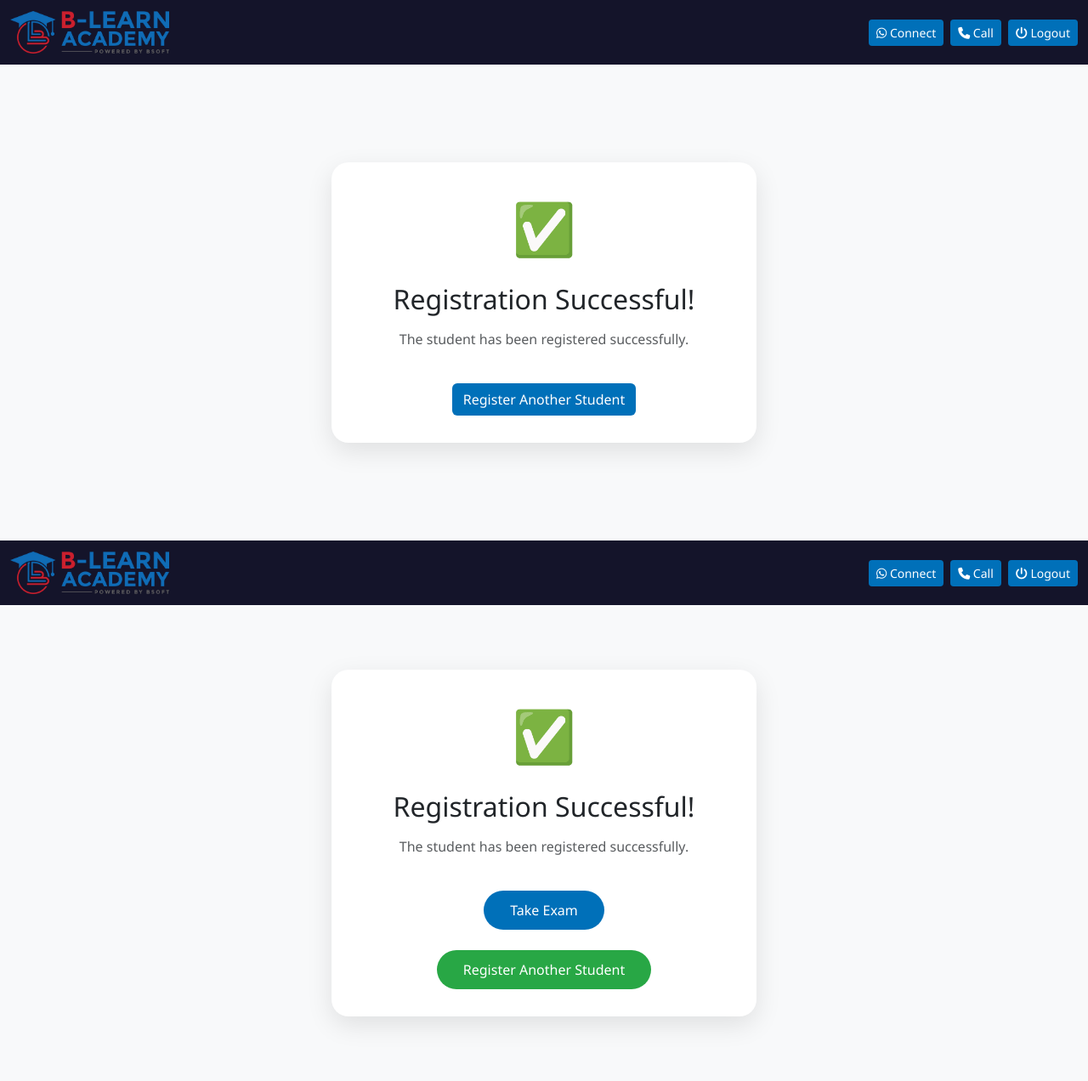
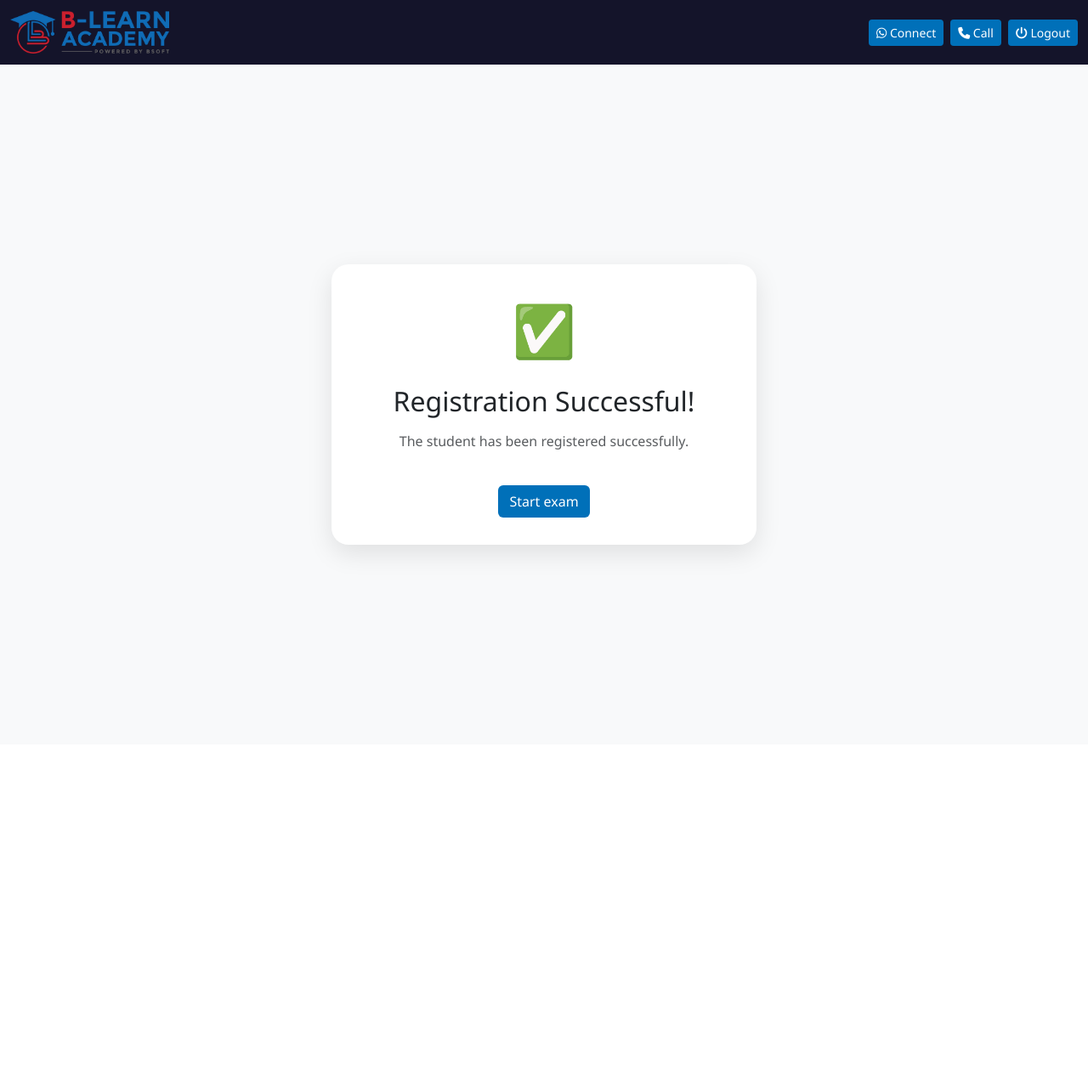
Before and after one commit to salman-faris00/blearnexamportal, a Django app: page /success/ in a window 1280 px wide. Shown: the whole page at 85% size. After the commit the page ends 662 px from the top, so only its background shows below. Run offline with Django 5.2, Linux system fonts and the light colour scheme; some libraries are stand-ins or nearby versions.

Commit message:
updated register_student function and success.html

```diff
--- a/blearn_app/templates/success.html
+++ b/blearn_app/templates/success.html
@@ -6,35 +6,22 @@
     <title>Success</title>
     <link rel="stylesheet" href="https://cdnjs.cloudflare.com/ajax/libs/font-awesome/6.7.2/css/all.min.css">
 
-
     <!-- Bootstrap CSS -->
-    <link href="https://cdn.jsdelivr.net/npm/bootstrap@5.3.5/dist/css/bootstrap.min.css" rel="stylesheet" integrity="sha384-SgOJa3DmI69IUzQ2PVdRZhwQ+dy64/BUtbMJw1MZ8t5HZApcHrRKUc4W0kG879m7" crossorigin="anonymous">
-    <!DOCTYPE html>
-<html lang="en">
-<head>
-    <meta charset="UTF-8">
-    {% load static %}
-    <title>Success</title>
-      <link rel="stylesheet" href="https://cdnjs.cloudflare.com/ajax/libs/font-awesome/6.7.2/css/all.min.css">
-
-
-    <!-- Bootstrap CSS -->
-    <link href="https://cdn.jsdelivr.net/npm/bootstrap@5.3.5/dist/css/bootstrap.min.css" rel="stylesheet" integrity="sha384-SgOJa3DmI69IUzQ2PVdRZhwQ+dy64/BUtbMJw1MZ8t5HZApcHrRKUc4W0kG879m7" crossorigin="anonymous">
+    <link href="https://cdn.jsdelivr.net/npm/bootstrap@5.3.5/dist/css/bootstrap.min.css" rel="stylesheet">
 
     <!-- Bootstrap JS Bundle -->
-    <script src="https://cdn.jsdelivr.net/npm/bootstrap@5.3.5/dist/js/bootstrap.bundle.min.js" integrity="sha384-k6d4wzSIapyDyv1kpU366/PK5hCdSbCRGRCMv+eplOQJWyd1fbcAu9OCUj5zNLiq" crossorigin="anonymous"></script>
+    <script src="https://cdn.jsdelivr.net/npm/bootstrap@5.3.5/dist/js/bootstrap.bundle.min.js"></script>
 
-    <!-- Font Awesome for icons (ensure it's included) -->
+    <!-- Font Awesome for icons -->
     <script src="https://kit.fontawesome.com/a076d05399.js" crossorigin="anonymous"></script>
+
     <link rel="icon" href="{% static 'images/blearn_logo.png' %}" type="image/jpg">
 
-    <!-- Custom Styles -->
     <style>
         body {
             font-family: 'Segoe UI', sans-serif;
+            margin: 0;
             background-color: #f8f9fa;
-            margin: 0;
-
         }
 
         .success-box {
@@ -45,7 +32,6 @@
             text-align: center;
             max-width: 500px;
             width: 90%;
-            margin: auto;
         }
 
         .success-icon {
@@ -60,7 +46,6 @@
             background-color: #28a745;
             color: white;
             text-decoration: none;
-            display: inline-block;
         }
 
         .btn-custom:hover {
@@ -72,9 +57,11 @@
             width: auto;
         }
 
-        .contact-buttons a {
-            font-size: 14px;
-            padding: 6px 12px;
+        @media (max-width: 576px) {
+            .navbar .btn {
+                font-size: 12px;
+                padding: 6px 10px;
+            }
         }
     </style>
 </head>
@@ -82,16 +69,13 @@
 
 <!-- Navbar -->
 <nav class="navbar navbar-expand-lg navbar-dark" style="background-color: rgb(20, 20, 42);">
-    <div class="container-fluid">
+    <div class="container-fluid d-flex justify-content-between align-items-center">
+        <!-- Logo -->
         <a class="navbar-brand" href="#">
-        <img src="{% static 'images/blearn_logo.png' %}" alt="Logo" style="height: 50px;">
+            <img src="{% static 'images/blearn_logo.png' %}" alt="Logo">
         </a>
-      <button class="navbar-toggler" type="button" data-bs-toggle="collapse" data-bs-target="#navbarContent"
-        aria-controls="navbarContent" aria-expanded="false" aria-label="Toggle navigation">
-        <span class="navbar-toggler-icon"></span>
-      </button>
 
-      <div class="collapse navbar-collapse justify-content-end" id="navbarContent">
+        <!-- Buttons (no collapse on small screens) -->
         <div class="d-flex align-items-center gap-2 flex-wrap">
             <a href="https://wa.me/919917442288" target="_blank" class="btn btn-sm" style="background-color: #0070B9; color: white;">
                 <i class="fa-brands fa-whatsapp"></i> Connect
@@ -104,131 +88,17 @@
             </a>
         </div>
     </div>
-    </div>
 </nav>
 
-<!-- Success Message -->
-<div class="container d-flex justify-content-center align-items-center" style="min-height: 70vh;">
+<!-- Centered Success Message -->
+<div class="d-flex justify-content-center align-items-center vh-100">
     <div class="success-box">
         <div class="success-icon">✅</div>
         <h2 class="mb-3">Registration Successful!</h2>
         <p class="text-muted">The student has been registered successfully.</p>
-        <a href="{% url 'register' %}" class="btn  mt-4" style="background-color: #0070B9; color: white;">Register Another Student</a>
+        <a href="{% url 'login' %}" class="btn mt-4" style="background-color: #0070B9; color: white;">Start exam</a>
     </div>
 </div>
 
 </body>
 </html>
-
-    <!-- Bootstrap JS Bundle -->
-    <script src="https://cdn.jsdelivr.net/npm/bootstrap@5.3.5/dist/js/bootstrap.bundle.min.js" integrity="sha384-k6d4wzSIapyDyv1kpU366/PK5hCdSbCRGRCMv+eplOQJWyd1fbcAu9OCUj5zNLiq" crossorigin="anonymous"></script>
-
-    <!-- Font Awesome for icons (ensure it's included) -->
-    <script src="https://kit.fontawesome.com/a076d05399.js" crossorigin="anonymous"></script>
-      <link rel="icon" href="{% static 'images/blearn_logo.png' %}" type="image/png">
-
-
-    <!-- Custom Styles -->
-    <style>
-        body {
-            font-family: 'Segoe UI', sans-serif;
-            background-color: #f8f9fa;
-            margin: 0;
-
-        }
-
-        .success-box {
-            background: white;
-            padding: 2rem;
-            border-radius: 20px;
-            box-shadow: 0 10px 30px rgba(0, 0, 0, 0.1);
-            text-align: center;
-            max-width: 500px;
-            width: 90%;
-            margin: auto;
-        }
-
-        .success-icon {
-            font-size: 60px;
-            color: #28a745;
-            margin-bottom: 20px;
-        }
-
-        .btn-custom {
-            border-radius: 25px;
-            padding: 10px 30px;
-            background-color: #28a745;
-            color: white;
-            text-decoration: none;
-            display: inline-block;
-        }
-
-        .btn-custom2 {
-            border-radius: 25px;
-            padding: 10px 30px;
-            background-color: #0070B9;
-            color: white;
-            text-decoration: none;
-            display: inline-block;
-        }
-
-        .btn-custom:hover {
-            background-color: #218838;
-        }
-
-        .navbar-brand img {
-            height: 50px;
-            width: auto;
-        }
-
-        .contact-buttons a {
-            font-size: 14px;
-            padding: 6px 12px;
-        }
-    </style>
-</head>
-<body>
-
-<!-- Navbar -->
-<nav class="navbar navbar-expand-lg navbar-dark" style="background-color: rgb(20, 20, 42);">
-    <div class="container-fluid">
-      <a class="navbar-brand" href="#">
-        <img src="{% static 'images/blearn_logo.png' %}" alt="Logo" style="height: 50px;">
-      </a>
-      <button class="navbar-toggler" type="button" data-bs-toggle="collapse" data-bs-target="#navbarContent"
-        aria-controls="navbarContent" style="background-color: white;" aria-expanded="false" aria-label="Toggle navigation">
-        <span class="navbar-toggler-icon"></span>
-      </button>
-
-      <div class="collapse navbar-collapse justify-content-end" id="navbarContent">
-        <div class="d-flex align-items-center gap-2 flex-wrap">
-          <a href="https://wa.me/919917442288" target="_blank" class="btn btn-sm" style="background-color: #0070B9; color: white;">
-            <i class="fa-brands fa-whatsapp"></i> Connect
-          </a>
-          <a href="tel:+919917442288" class="btn btn-sm" style="background-color: #0070B9; color: white;">
-            <i class="fa-solid fa-phone"></i> Call
-          </a>
-          <a href="{% url 'logout' %}" class="btn btn-sm" style="background-color: #0070B9; color: white;">
-            <i class="fa-solid fa-power-off"></i> Logout
-          </a>
-        </div>
-      </div>
-    </div>
-  </nav>
-
-<!-- Success Message -->
-<div class="container d-flex justify-content-center align-items-center" style="min-height: 70vh;">
-    <div class="success-box">
-        <div class="success-icon">✅</div>
-        <h2 class="mb-3">Registration Successful!</h2>
-        <p class="text-muted">The student has been registered successfully.</p>
-        <div class="block">
-
-          <a href="{% url 'login' %}" class="btn btn-custom2 mt-4">Take Exam</a><br>
-          <a href="{% url 'register' %}" class="btn btn-custom mt-4">Register Another Student</a>
-        </div>
-    </div>
-</div>
-
-</body>
-</html>
--- a/blearn_app/views.py
+++ b/blearn_app/views.py
@@ -29,14 +29,25 @@ def registration_page(request):
 
 def register_student(request):
     if request.method == 'POST':
-        email = request.POST.get('email')
-        password = request.POST.get('password')
-        name = request.POST.get('name')
-        phone_no = request.POST.get('phone_no')
-        qualification = request.POST.get('qualification')
-        department = request.POST.get('department')
-        college = request.POST.get('college')
-        year = request.POST.get('year')  # 🔹 Get year from the form
+        email = request.POST.get('email', '').strip()
+        password = request.POST.get('password', '').strip()
+        confirm_password = request.POST.get('confirm_password', '').strip()
+        name = request.POST.get('name', '').strip()
+        phone_no = request.POST.get('phone_no', '').strip()
+        qualification = request.POST.get('qualification', '').strip()
+        department = request.POST.get('department', '').strip()
+        college = request.POST.get('college', '').strip()
+        year = request.POST.get('year', '').strip()
+
+        # Check if any required field is empty
+        if not all([email, password, confirm_password, name, phone_no, qualification, department, college, year]):
+            messages.error(request, 'All fields are required.')
+            return render(request, 'register.html')
+
+        # Check if passwords match
+        if password != confirm_password:
+            messages.error(request, 'Passwords do not match.')
+            return render(request, 'register.html')
 
         # Check if email already exists
         if student.objects.filter(Email=email).exists():
@@ -57,7 +68,7 @@ def register_student(request):
             qualification=qualification,
             department=department,
             college=college,
-            year=year  # 🔹 Save year value
+            year=year
         )
 
         return redirect('success')
```
Lines whose indentation alone changed are shown as unchanged.
